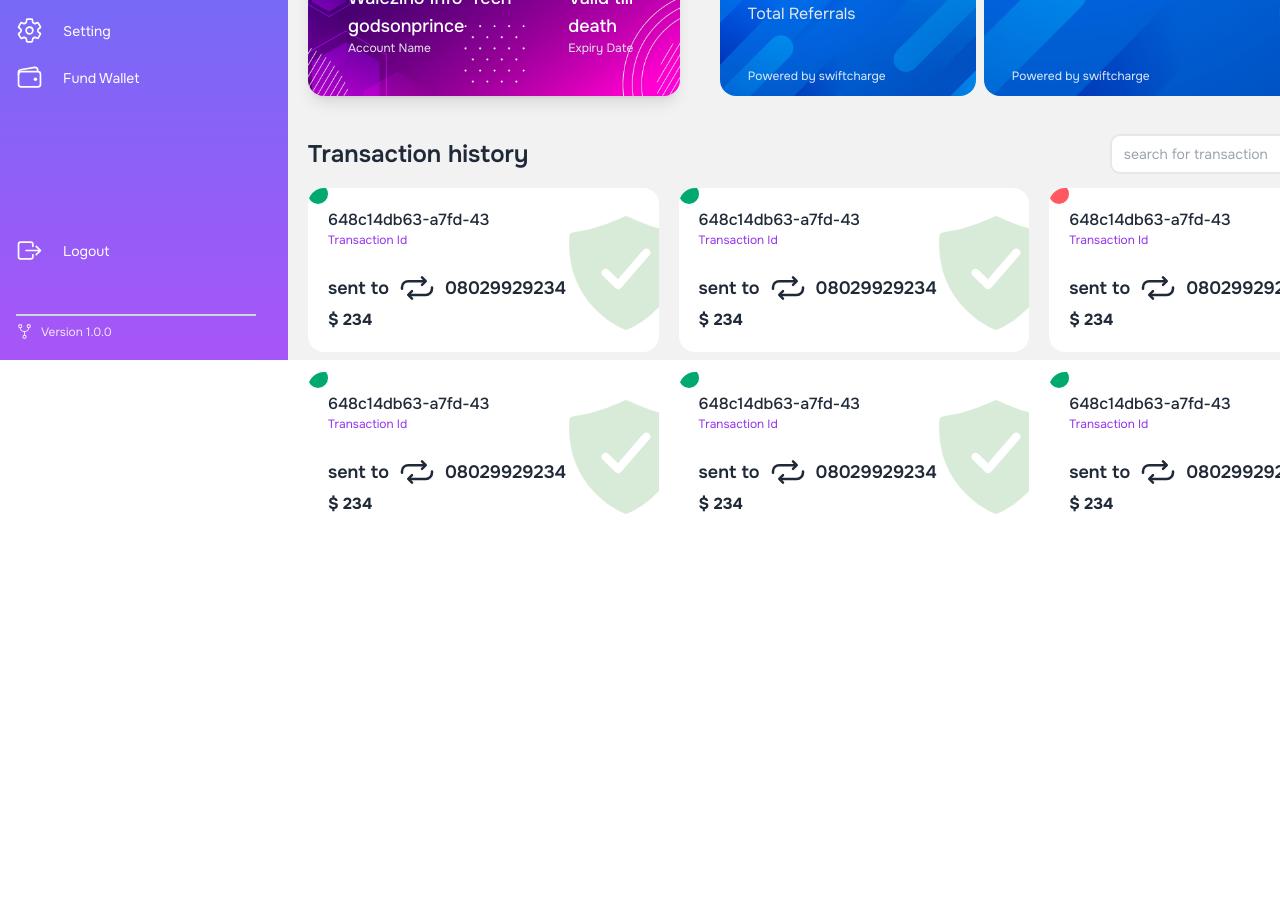
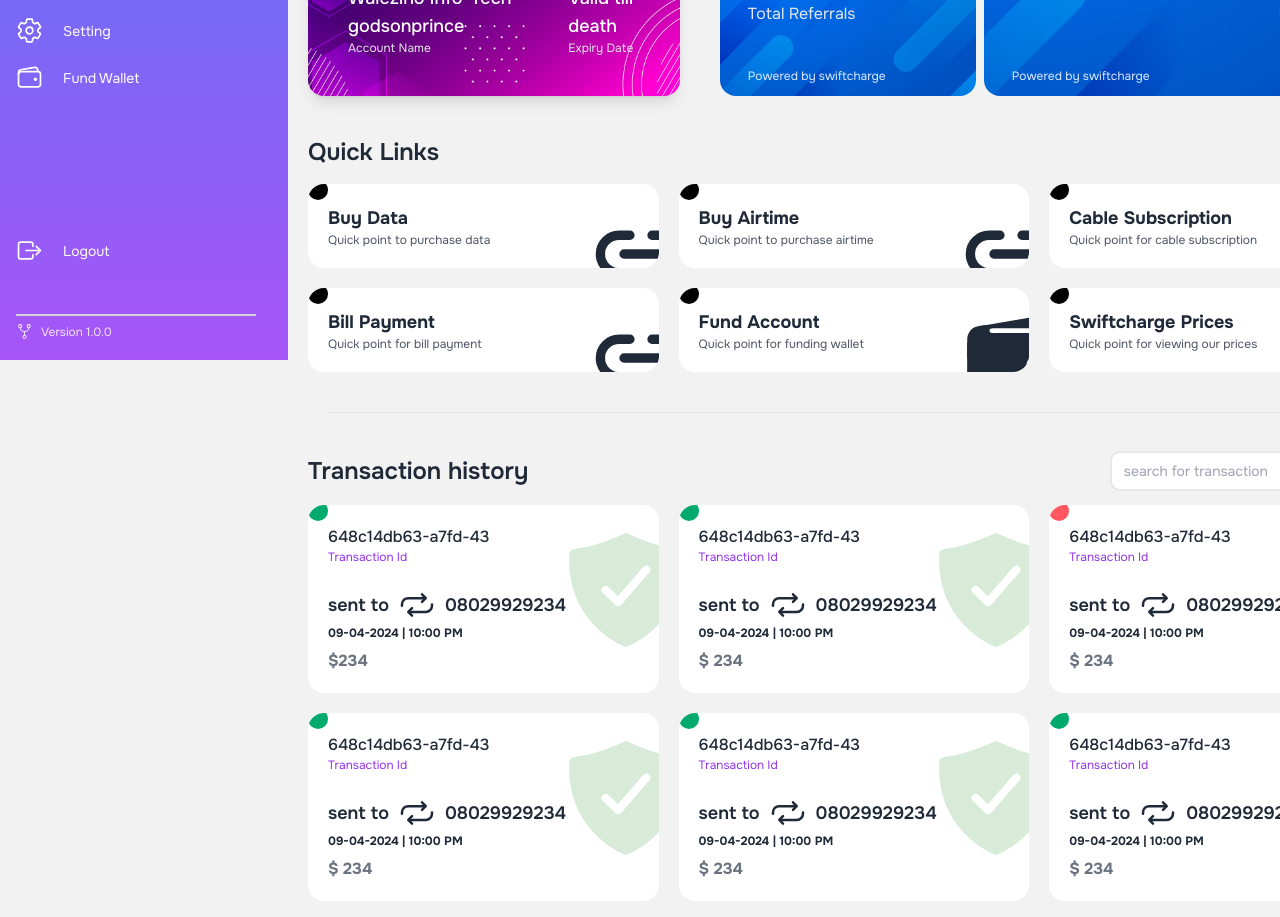
Before and after one commit to godson-pius/swiftcharge, a Next.js app: page /account in a window 1280 px wide. Shown: the part 440-1357 px from the top of the page. Before the commit the page ends 992 px from the top, so only its background shows below. Built offline with nearby package versions, Linux system fonts and the light colour scheme.

Commit message:
starting backend

```diff
--- a/app/account/page.tsx
+++ b/app/account/page.tsx
@@ -1,17 +1,19 @@
 import AccountMain from '@/components/account/AccountMain'
 import AccountNavbar from '@/components/account/AccountNavbar'
+import AccountQuicklink from '@/components/account/AccountQuicklink'
 import AccountSidebar from '@/components/account/AccountSidebar'
 import AccountTransactions from '@/components/account/AccountTransactions'
 import React from 'react'
 
 const page = () => {
   return (
-    <main className='w-full flex items-start bg-base-200 h-screen'>
+    <main className='w-full flex items-start bg-base-200 h-max'>
       <AccountSidebar />
 
       <div className="w-full ml-72">
         <AccountNavbar />
         <AccountMain />
+        <AccountQuicklink /> <hr className='mx-10 mt-10' />
         <AccountTransactions />
       </div>
     </main>
--- /dev/null
+++ b/app/api/route.ts
@@ -0,0 +1,5 @@
+import { NextResponse } from "next/server"
+
+export function GET() {
+    return NextResponse.json('API running!')
+}
--- a/app/api/users/[email]/route.ts
+++ b/app/api/users/[email]/route.ts
@@ -3,15 +3,20 @@ import { NextResponse } from "next/server";
 
 export async function POST(request: Request, context: any) {
     try {
-        const { params} = context;
-        const { password } = await request.json();
+        const body = await request.json()
+        const { params } = context;
 
-        const user = await User.findOne({email: params.email, password: password});
-        if (user == null) return NextResponse.json("No user found", { status: 404 });
+        const user = await User.findOne({email: params.email, password: body.password});
+        console.log("USER =:", user);
 
-        return NextResponse.json({user}, { status: 200 });
+        if (user == null) {
+            return  NextResponse.json("No user found", { status: 404 });
+        } else {
+            return NextResponse.json({user}, { status: 200 });
+        }
+
     } catch (error) {
-        return NextResponse.json({error: "The error"}, {status: 500});
+        return NextResponse.json({error: error}, {status: 500});
     }
 }
 
--- a/components/CreateAccount.tsx
+++ b/components/CreateAccount.tsx
@@ -17,8 +17,9 @@ const CreateAccount = () => {
     const handleSubmit = async (e: FormEvent<HTMLFormElement>) => {
         e.preventDefault();
 
-        const data = [{ ...inputs }]
-        const res = await toast.promise(axios.post(`/api/users`, data[0]), { pending: 'Creating account', success: 'Account Created!', error: 'Failed to create account' })
+        const data = { ...inputs, password, refId: `${inputs.username}${Math.floor(Math.random() * 100)}` }
+        console.log(data)
+        const res = await toast.promise(axios.post(`/api/users`, data), { pending: 'Creating account', success: 'Account Created!', error: 'Failed to create account' })
 
         if (res.status == 201) {
             router.push('/account')
@@ -30,6 +31,7 @@ const CreateAccount = () => {
             setPasswordState('password do not match')
         } else {
             setPasswordState('Correct! Password matched')
+            setPassword(pwd2)
 
             setTimeout(() => {
                 setPasswordState('')
--- a/components/Login.tsx
+++ b/components/Login.tsx
@@ -21,8 +21,9 @@ const Login = () => {
 
         if (res.status == 200) {
             router.push('/account')
+        } else {
+            toast.error(res.data)
         }
-
 
     }
 
--- /dev/null
+++ b/components/account/AccountQuicklink.tsx
@@ -0,0 +1,93 @@
+import Link from 'next/link'
+import React from 'react'
+import { IoLink, IoRepeat, IoShieldCheckmark, IoWallet } from 'react-icons/io5'
+
+const AccountQuicklink = () => {
+    return (
+        <>
+            <main className='w-full px-5 mt-10'>
+                <div className="w-full flex items-center justify-between">
+                    <h2 className='text-2xl font-semibold'>Quick Links</h2>
+                </div>
+
+                <section className='w-full grid grid-cols-3 gap-5 my-4'>
+
+                    <Link href={'#'}>
+                        <div className='card bg-white p-5 overflow-hidden w-full hover:glass duration-700 transition'>
+                            <span className='bg-black w-5 h-5 rounded-full absolute -top-1 left-0 z-50'></span>
+                            <div className=''>
+                                <h3 className='text-lg font-bold'>Buy Data</h3>
+                                <p className='text-xs text-gray-600'>Quick point to purchase data</p>
+                            </div>
+
+                            <IoLink className='absolute -right-8' size={100} />
+                        </div>
+                    </Link>
+
+                    <Link href={'#'}>
+                        <div className='card bg-white p-5 overflow-hidden w-full hover:glass duration-700 transition'>
+                            <span className='bg-black w-5 h-5 rounded-full absolute -top-1 left-0 z-50'></span>
+                            <div className=''>
+                                <h3 className='text-lg font-bold'>Buy Airtime</h3>
+                                <p className='text-xs text-gray-600'>Quick point to purchase airtime</p>
+                            </div>
+
+                            <IoLink className='absolute -right-8' size={100} />
+                        </div>
+                    </Link>
+
+                    <Link href={'#'}>
+                        <div className='card bg-white p-5 overflow-hidden w-full hover:glass duration-700 transition'>
+                            <span className='bg-black w-5 h-5 rounded-full absolute -top-1 left-0 z-50'></span>
+                            <div className=''>
+                                <h3 className='text-lg font-bold'>Cable Subscription</h3>
+                                <p className='text-xs text-gray-600'>Quick point for cable subscription</p>
+                            </div>
+
+                            <IoLink className='absolute -right-8' size={100} />
+                        </div>
+                    </Link>
+
+                    <Link href={'#'}>
+                        <div className='card bg-white p-5 overflow-hidden w-full hover:glass duration-700 transition'>
+                            <span className='bg-black w-5 h-5 rounded-full absolute -top-1 left-0 z-50'></span>
+                            <div className=''>
+                                <h3 className='text-lg font-bold'>Bill Payment</h3>
+                                <p className='text-xs text-gray-600'>Quick point for bill payment</p>
+                            </div>
+
+                            <IoLink className='absolute -right-8' size={100} />
+                        </div>
+                    </Link>
+
+                    <Link href={'#'}>
+                        <div className='card bg-white p-5 overflow-hidden w-full hover:glass duration-700 transition'>
+                            <span className='bg-black w-5 h-5 rounded-full absolute -top-1 left-0 z-50'></span>
+                            <div className=''>
+                                <h3 className='text-lg font-bold'>Fund Account</h3>
+                                <p className='text-xs text-gray-600'>Quick point for funding wallet</p>
+                            </div>
+
+                            <IoWallet className='absolute -right-8' size={100} />
+                        </div>
+                    </Link>
+
+                    <Link href={'#'}>
+                        <div className='card bg-white p-5 overflow-hidden w-full hover:glass duration-700 transition'>
+                            <span className='bg-black w-5 h-5 rounded-full absolute -top-1 left-0 z-50'></span>
+                            <div className=''>
+                                <h3 className='text-lg font-bold'>Swiftcharge Prices</h3>
+                                <p className='text-xs text-gray-600'>Quick point for viewing our prices</p>
+                            </div>
+
+                            <IoLink className='absolute -right-8' size={100} />
+                        </div>
+                    </Link>
+
+                </section>
+            </main>
+        </>
+    )
+}
+
+export default AccountQuicklink
--- a/components/account/AccountTransactions.tsx
+++ b/components/account/AccountTransactions.tsx
@@ -25,7 +25,8 @@ const AccountTransactions = () => {
               <p>08029929234</p>
             </div>
 
-            <h2 className='font-bold'>$ 234</h2>
+            <p className='text-xs font-bold'>09-04-2024 | 10:00 PM</p>
+            <h2 className='mt-2 font-bold text-gray-500'>$234</h2>
 
             <IoShieldCheckmark className='absolute -right-8 opacity-15' color='green' size={130} />
 
@@ -44,7 +45,8 @@ const AccountTransactions = () => {
               <p>08029929234</p>
             </div>
 
-            <h2 className='font-bold'>$ 234</h2>
+            <p className='text-xs font-bold'>09-04-2024 | 10:00 PM</p>
+            <h2 className='mt-2 font-bold text-gray-500'>$ 234</h2>
 
             <IoShieldCheckmark className='absolute -right-8 opacity-15' color='green' size={130} />
           </div>
@@ -62,7 +64,8 @@ const AccountTransactions = () => {
               <p>08029929234</p>
             </div>
 
-            <h2 className='font-bold'>$ 234</h2>
+            <p className='text-xs font-bold'>09-04-2024 | 10:00 PM</p>
+            <h2 className='mt-2 font-bold text-gray-500'>$ 234</h2>
 
             <IoShield className='absolute -right-8 opacity-15' color='red' size={130} />
           </div>
@@ -80,7 +83,8 @@ const AccountTransactions = () => {
               <p>08029929234</p>
             </div>
 
-            <h2 className='font-bold'>$ 234</h2>
+            <p className='text-xs font-bold'>09-04-2024 | 10:00 PM</p>
+            <h2 className='mt-2 font-bold text-gray-500'>$ 234</h2>
 
             <IoShieldCheckmark className='absolute -right-8 opacity-15' color='green' size={130} />
           </div>
@@ -98,7 +102,8 @@ const AccountTransactions = () => {
               <p>08029929234</p>
             </div>
 
-            <h2 className='font-bold'>$ 234</h2>
+            <p className='text-xs font-bold'>09-04-2024 | 10:00 PM</p>
+            <h2 className='mt-2 font-bold text-gray-500'>$ 234</h2>
 
             <IoShieldCheckmark className='absolute -right-8 opacity-15' color='green' size={130} />
           </div>
@@ -116,7 +121,8 @@ const AccountTransactions = () => {
               <p>08029929234</p>
             </div>
 
-            <h2 className='font-bold'>$ 234</h2>
+            <p className='text-xs font-bold'>09-04-2024 | 10:00 PM</p>
+            <h2 className='mt-2 font-bold text-gray-500'>$ 234</h2>
 
             <IoShieldCheckmark className='absolute -right-8 opacity-15' color='green' size={130} />
           </div>
--- a/models/user.model.ts
+++ b/models/user.model.ts
@@ -3,11 +3,12 @@ import mongoose from "mongoose";
 const userSchema = new mongoose.Schema({
     fullname: { type: String, required: ['Fullname is required'] },
     username: { type: String, required: ['Username is required'] },
-    email: { type: String, required: ['Email is required'] },
+    email: { type: String, required: true, unique: true },
     phone: { type: String, required: ['Phone number is required'] },
     address: { type: String, required: ['Address number is required'] },
     password: { type: String, required: ['Password is required'] },
-    refId: { type: String, default: null }
+    refId: { type: String, required: true, unique: true },
+    parentId: { type: String, default: null }
 
 }, { timestamps: true })
 
```
Also changed, not shown: app/api/users/route.ts (+13 -11 lines), .eslintrc.json.
